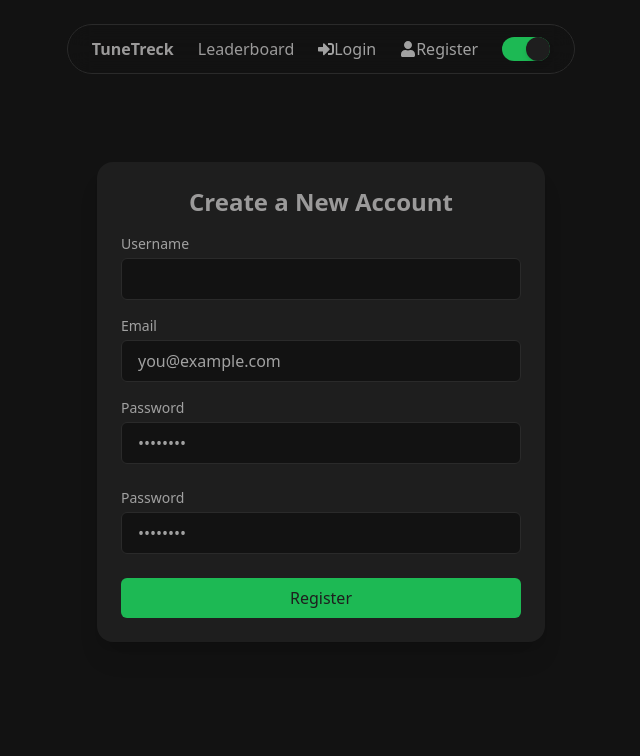
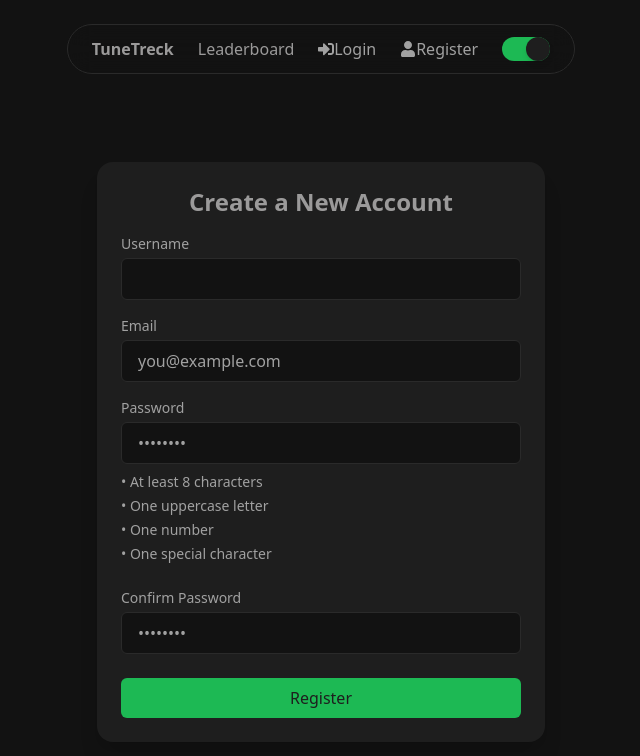
Before and after one commit to BVasilev727/Tune-Treck-Frontend, a React (Create React App) app: page /register in a window 1280 px wide. Shown: the top 756 px of the page, without its empty margins (319-959 px from the left). Built offline with nearby package versions, Linux system fonts and the light colour scheme; no server answers.

Commit message:
password requirements

```diff
--- a/src/components/Register.jsx
+++ b/src/components/Register.jsx
@@ -1,54 +1,85 @@
-import React from "react"
-import { useState } from "react"
+// src/components/Register.jsx
+import React, { useState, useEffect } from "react"
 import { FaUser } from "react-icons/fa"
-import {useDispatch, useSelector} from 'react-redux'
-import {useNavigate} from 'react-router-dom'
-import {toast} from 'react-toastify'
-import {register, reset} from '../features/auth/authSlice'
-import { useEffect } from "react"
+import { useDispatch, useSelector } from "react-redux"
+import { useNavigate } from "react-router-dom"
+import { toast } from "react-toastify"
+import { register, reset } from "../features/auth/authSlice"
 import Spinner from "./Spinner"
 
-const Register = () =>
-{
+const Register = () => {
   const navigate = useNavigate()
   const dispatch = useDispatch()
 
-    const {user,isLoading, isError, isSuccess, message} = useSelector(state => state.auth)
-    useEffect(() =>
-    {
-        if(isError) toast.error(message)
-        if(isSuccess || user) navigate('/')
-        dispatch(reset)
-    },[user, isError, isSuccess, message, navigate, dispatch])
+  const { user, isLoading, isError, isSuccess, message } = useSelector(
+    (state) => state.auth
+  )
 
-    const [formData, setFormData] = useState({name: '', email:'', password: '', password2: ''})
-    const {name, email, password, password2} = formData
+  // Password requirements state
+  const [requirements, setRequirements] = useState({
+    length: false,
+    uppercase: false,
+    number: false,
+    special: false,
+  })
 
-    const onChange = e => {
-        setFormData(prevState =>
-        ({
-            ...prevState,
-            [e.target.name]: e.target.value
+  // Form data
+  const [formData, setFormData] = useState({
+    name: "",
+    email: "",
+    password: "",
+    password2: "",
+  })
+  const { name, email, password, password2 } = formData
+
+  useEffect(() => {
+    if (isError) toast.error(message)
+    if (isSuccess || user) {
+      navigate("/")
+    }
+    dispatch(reset())
+  }, [user, isError, isSuccess, message, navigate, dispatch])
+
+  // Validate password against requirements
+  const validatePassword = (pw) => {
+    setRequirements({
+      length: pw.length >= 8,
+      uppercase: /[A-Z]/.test(pw),
+      number: /[0-9]/.test(pw),
+      special: /[!@#$%^&*(),.?":{}|<>]/.test(pw),
+    })
+  }
+
+  const onChange = (e) => {
+    const { name, value } = e.target
+    setFormData((prev) => ({
+      ...prev,
+      [name]: value,
     }))
-    }
-    const onSubmit = e =>
-    {
-        e.preventDefault()
-        if(password !== password2)
-        {
-            toast.error('Passwords are different')
-        }
-        else
-        {
-            const userData = {name, email, password}
-            dispatch(register(userData))
+
+    if (name === "password") {
+      validatePassword(value)
     }
   }
 
+  const onSubmit = (e) => {
+    e.preventDefault()
+    if (password !== password2) {
+      toast.error("Passwords do not match")
+      return
+    }
+    // Ensure all requirements are met
+    if (!Object.values(requirements).every(Boolean)) {
+      toast.error("Password does not meet all requirements")
+      return
+    }
+    dispatch(register({ name, email, password }))
+  }
+
+  if (isLoading) return <Spinner />
+
   return (
-        isLoading ? <Spinner /> : (
     <div className="flex justify-center bg-bg p-4 pt-16">
-
       <div className="w-full max-w-md bg-surface shadow-xl rounded-2xl p-6">
         <form onSubmit={onSubmit}>
           <h2 className="text-2xl font-bold mb-4 text-center text-text">
@@ -56,13 +87,16 @@ return (
           </h2>
 
           <div className="mb-4">
-          <label htmlFor="name" className="block text-sm font-medium text-text-alt">
+            <label
+              htmlFor="name"
+              className="block text-sm font-medium text-text-alt"
+            >
               Username
             </label>
             <input
               id="name"
+              name="name"
               type="text"
-            name="name"
               value={name}
               onChange={onChange}
               className="
@@ -76,14 +110,17 @@ return (
           </div>
 
           <div className="mb-4">
-          <label htmlFor="email" className="block text-sm font-medium text-text-alt">
+            <label
+              htmlFor="email"
+              className="block text-sm font-medium text-text-alt"
+            >
               Email
             </label>
             <input
               id="email"
+              name="email"
               type="email"
               value={email}
-            name="email"
               onChange={onChange}
               placeholder="you@example.com"
               className="
@@ -97,15 +134,82 @@ return (
           </div>
 
           <div className="mb-6">
-          <label htmlFor="password" className="block text-sm font-medium text-text-alt">
+            <label
+              htmlFor="password"
+              className="block text-sm font-medium text-text-alt"
+            >
               Password
             </label>
             <input
               id="password"
+              name="password"
+              type="password"
               value={password}
               onChange={onChange}
-            name="password"
+              placeholder="••••••••"
+              className="
+                mt-1 w-full px-4 py-2
+                bg-bg border border-border rounded-md
+                text-text placeholder:text-text-alt
+                focus:outline-none focus:ring-2 focus:ring-primary
+                transition
+              "
+            />
+
+            {/* Password requirements checklist */}
+            <ul className="mt-2 space-y-1 text-sm">
+              <li
+                className={
+                  requirements.length
+                    ? "text-green-600"
+                    : "text-[var(--color-text-alt)]"
+                }
+              >
+                {requirements.length ? "✓" : "•"} At least 8 characters
+              </li>
+              <li
+                className={
+                  requirements.uppercase
+                    ? "text-green-600"
+                    : "text-[var(--color-text-alt)]"
+                }
+              >
+                {requirements.uppercase ? "✓" : "•"} One uppercase letter
+              </li>
+              <li
+                className={
+                  requirements.number
+                    ? "text-green-600"
+                    : "text-[var(--color-text-alt)]"
+                }
+              >
+                {requirements.number ? "✓" : "•"} One number
+              </li>
+              <li
+                className={
+                  requirements.special
+                    ? "text-green-600"
+                    : "text-[var(--color-text-alt)]"
+                }
+              >
+                {requirements.special ? "✓" : "•"} One special character
+              </li>
+            </ul>
+          </div>
+
+          <div className="mb-6">
+            <label
+              htmlFor="password2"
+              className="block text-sm font-medium text-text-alt"
+            >
+              Confirm Password
+            </label>
+            <input
+              id="password2"
+              name="password2"
               type="password"
+              value={password2}
+              onChange={onChange}
               placeholder="••••••••"
               className="
                 mt-1 w-full px-4 py-2
@@ -116,40 +220,22 @@ return (
               "
             />
           </div>
-<div className="mb-6">
-          <label htmlFor="password2" className="block text-sm font-medium text-text-alt">
-            Password
-          </label>
-          <input
-            id="password2"
-            value={password2}
-            onChange={onChange}
-            type="password"
-            name="password2"
-            placeholder="••••••••"
+
+          <button
+            type="submit"
             className="
-              mt-1 w-full px-4 py-2
-              bg-bg border border-border rounded-md
-              text-text placeholder:text-text-alt
-              focus:outline-none focus:ring-2 focus:ring-primary
-              transition
-            "
-          />
-        </div>
-        <button className="
               w-full bg-primary text-surface
               py-2 px-4 rounded-md
               hover:bg-primary-variant
               transition
             "
-        type="submit">
+          >
             Register
           </button>
         </form>
       </div>
     </div>
   )
-)
 }
 
 export default Register
```
Lines whose indentation alone changed are shown as unchanged.
